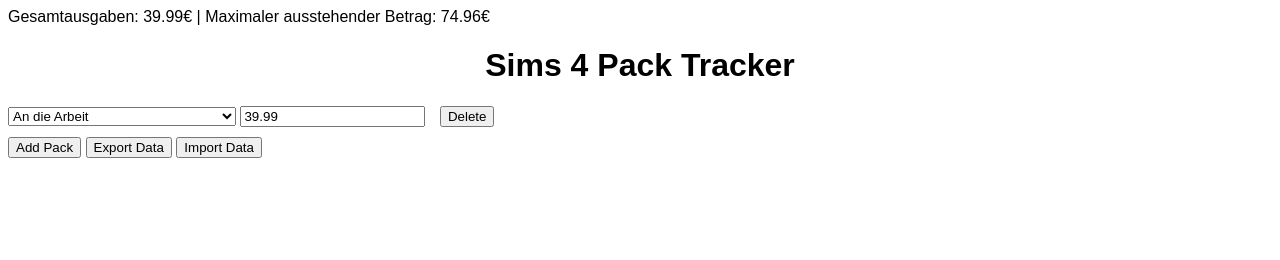
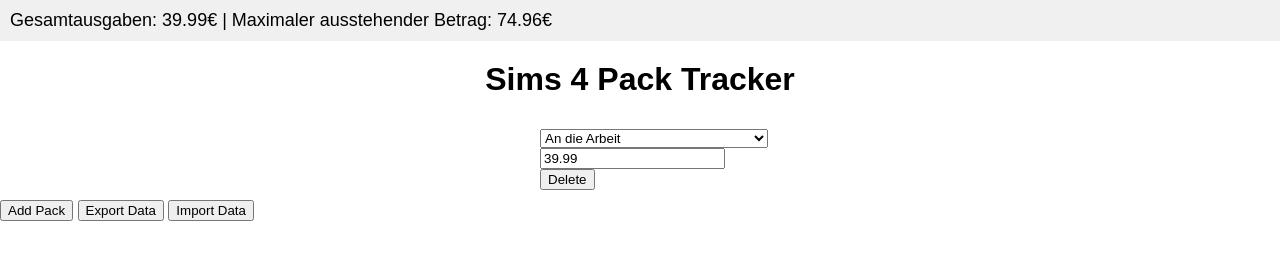
Before and after one commit to s4packtracker/s4packtracker.github.io, a plain HTML site: page index.html in a window 1280 px wide. Both pictures are taken after a click on the button "Add Pack". Drawn offline with Linux system fonts and the light colour scheme.

Commit message:
Update styles.css

```diff
--- a/styles.css
+++ b/styles.css
@@ -1,19 +1,47 @@
 body {
   font-family: Arial, sans-serif;
+  margin: 0;
+  padding: 0;
 }
 
 h1 {
   text-align: center;
-}
-
-#packs-container {
   margin-top: 20px;
 }
 
-.pack {
-  margin-bottom: 10px;
+.packs-container {
+  display: flex;
+  flex-wrap: wrap;
+  justify-content: center;
 }
 
-.delete-btn {
-  margin-left: 10px;
+.pack {
+  margin: 10px;
+  width: 200px;
 }
+
+.pack img {
+  width: 100%;
+  height: auto;
+}
+
+.pack-details {
+  display: flex;
+  justify-content: space-between;
+  align-items: center;
+  margin-top: 5px;
+}
+
+.sticky-menu {
+  position: sticky;
+  top: 0;
+  background-color: #f0f0f0;
+  padding: 10px;
+  display: flex;
+  justify-content: space-between;
+}
+
+.sticky-menu .total-cost,
+.sticky-menu .max-budget {
+  font-size: 18px;
+}
```
